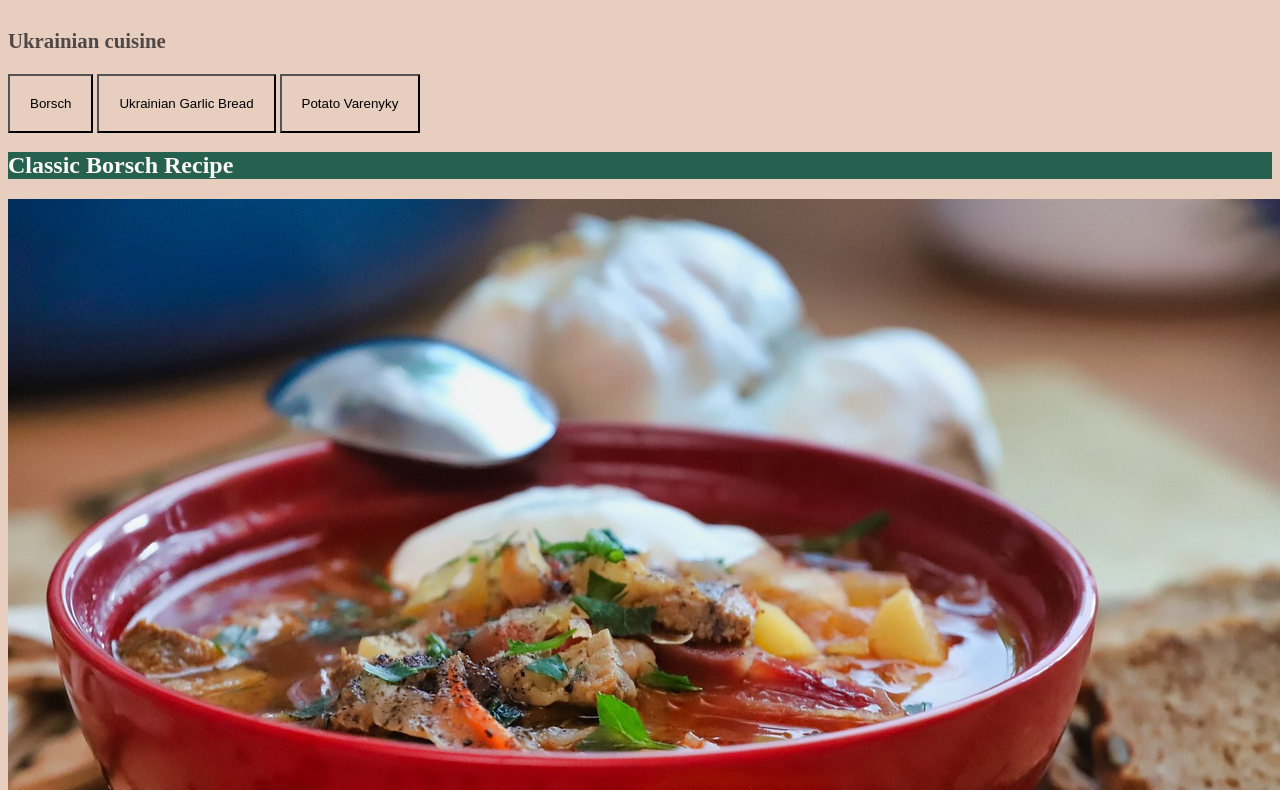
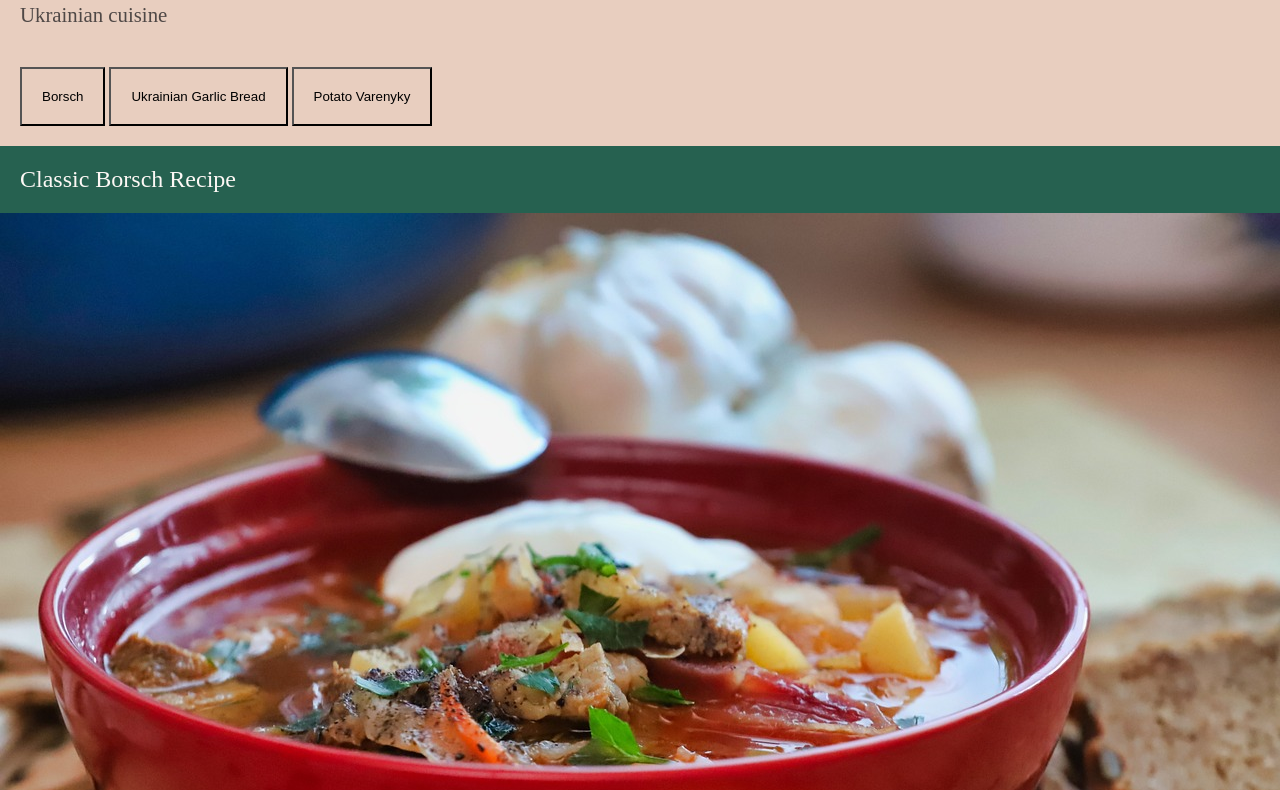
Before and after one commit to kifkacreations/howTo, a plain HTML site: page index.html in a window 1280 px wide. Shown: the part 131-921 px from the top of the page. Drawn offline with Linux system fonts and the light colour scheme.

Commit message:
Add reset and changes in style

```diff
--- a/index.html
+++ b/index.html
@@ -4,6 +4,7 @@
     <meta charset="UTF-8">
     <meta name="viewport" content="width=device-width, initial-scale=1.0">
     <title>How To</title>
+    <link href="resources/css/reset.css" rel="stylesheet" type="text/css" />
     <link href="resources/css/style.css" rel="stylesheet" type="text/css" />
     <link rel="icon" href="resources/images/favicon.ico" type="image/x-icon">
 </head>
--- /dev/null
+++ b/resources/css/reset.css
@@ -0,0 +1,39 @@
+html, body, div, span, applet, object, iframe,
+
+h1, h2, h3, h4, h5, h6, p, blockquote, pre,
+
+a, abbr, acronym, address, big, cite, code,
+
+del, dfn, em, img, ins, kbd, q, s, samp,
+
+small, strike, strong, sub, sup, tt, var,
+
+b, u, i, center,
+
+dl, dt, dd, ol, ul, li,
+
+fieldset, form, label, legend,
+
+table, caption, tbody, tfoot, thead, tr, th, td,
+
+article, aside, canvas, details, embed,
+
+figure, figcaption, footer, header, hgroup,
+
+menu, nav, output, ruby, section, summary,
+
+time, mark, audio, video {
+
+margin: 0;
+
+padding: 0;
+
+border: 0;
+
+font-size: 100%;
+
+font: inherit;
+
+vertical-align: baseline;
+
+}
--- a/resources/css/style.css
+++ b/resources/css/style.css
@@ -7,20 +7,24 @@ h1 {
     font-size: 4rem;
     color: #FDF8F5;
     font-weight: 600;
+    padding: 20px;
 }
 
 h2 {
     font-size: 1.5rem;
     color: #FDF8F5;
-
+    padding: 20px;
 }
 
 h3 {
     font-size: 1.3rem;
     color: #4F4846;
+    padding: 20px;
 }
 
-
+nav{
+    padding: 20px;
+}
 
 .ingridients,
 .steps {
```
